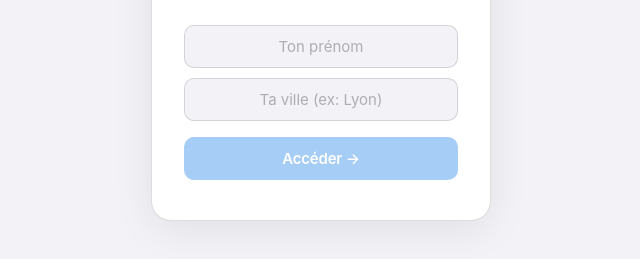
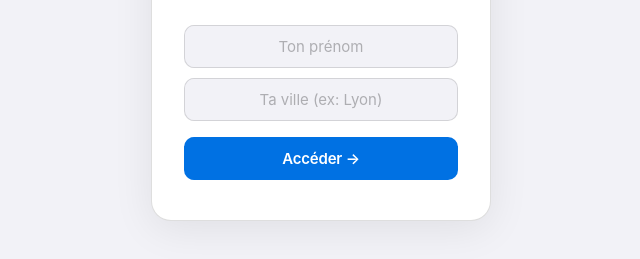
Before and after one commit to Formationetsante/suivi-kpi, a plain HTML site: page index.html in a window 1280 px wide. Shown: the part 363-622 px from the top of the page, without its empty margins (319-959 px from the left). Drawn offline with Linux system fonts and the light colour scheme.

Commit message:
Add files via upload

```diff
--- a/index.html
+++ b/index.html
@@ -308,7 +308,7 @@ html, body { font-family: var(--font); background: var(--bg); color: var(--t1);
     <div class="login-sub">Crée ton profil ou retrouve ton espace</div>
     <div class="login-field"><input type="text" id="login-name" placeholder="Ton prénom" maxlength="30" autocomplete="off" /></div>
     <div class="login-field"><input type="text" id="login-city" placeholder="Ta ville (ex: Lyon)" maxlength="40" autocomplete="off" /></div>
-    <button class="login-btn" id="login-btn" disabled onclick="doLogin()">Accéder →</button>
+    <button class="login-btn" id="login-btn" onclick="doLogin()">Accéder →</button>
   </div>
 </div>
 
```
